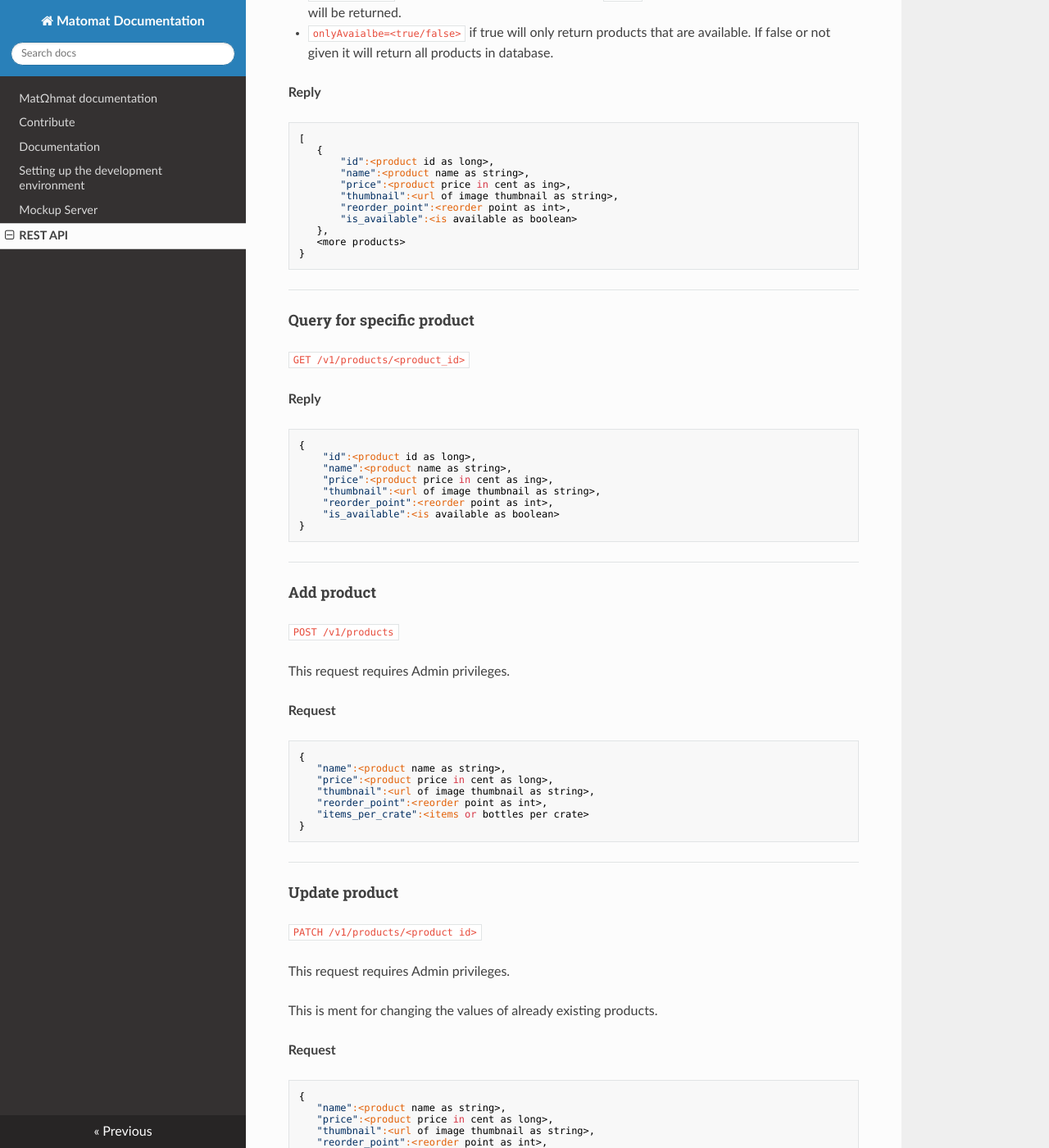
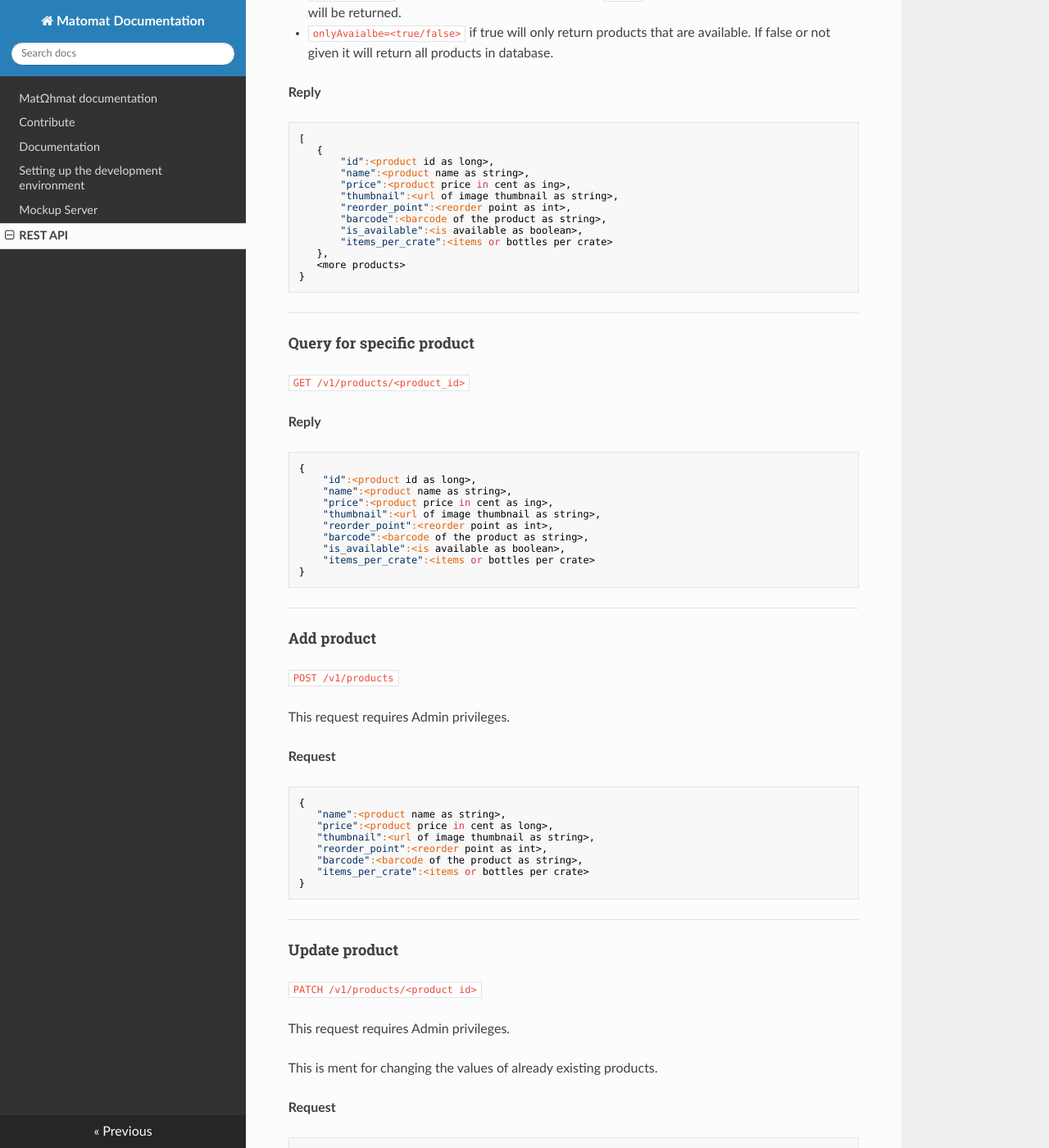
Before and after one commit to FSIN-ohm/Matomat-Documentation, an MkDocs documentation site: the page built from docs/rest_api.md, in a window 1280 px wide and 1400 px high, scrolled down 5713 px. Shown: the whole window at 82% size. Built offline with MkDocs 1.6.1, drawn with Linux system fonts in a browser that asks for light colours; nearby versions of some CDN libraries; some of the changed text lies outside the part shown.

Commit message:
add barcode to products api

````diff
--- a/docs/rest_api.md
+++ b/docs/rest_api.md
@@ -271,7 +271,9 @@
        "price":<product price in cent as ing>,
        "thumbnail":<url of image thumbnail as string>,
        "reorder_point":<reorder point as int>,
-       "is_available":<is available as boolean>
+       "barcode":<barcode of the product as string>,
+       "is_available":<is available as boolean>,
+       "items_per_crate":<items or bottles per crate>
    },
    <more products>
 }
@@ -289,7 +291,9 @@
     "price":<product price in cent as ing>,
     "thumbnail":<url of image thumbnail as string>,
     "reorder_point":<reorder point as int>,
-    "is_available":<is available as boolean>
+    "barcode":<barcode of the product as string>,
+    "is_available":<is available as boolean>,
+    "items_per_crate":<items or bottles per crate>
 }
 ```
 ----
@@ -307,6 +311,7 @@
    "price":<product price in cent as long>,
    "thumbnail":<url of image thumbnail as string>,
    "reorder_point":<reorder point as int>,
+   "barcode":<barcode of the product as string>,
    "items_per_crate":<items or bottles per crate>
 }
 ```
@@ -328,6 +333,7 @@
    "price":<product price in cent as long>,
    "thumbnail":<url of image thumbnail as string>,
    "reorder_point":<reorder point as int>,
+   "barcode":<barcode of the product as string>,
    "items_per_crate":<items or bottles per crate>
 }
 ```
@@ -335,7 +341,7 @@
 ----
 #### Delete a product
 
-`DELETE /v1/products/<admin id>`
+`DELETE /v1/products/<product id>`
 
 This request requires Admin privileges.
 
````
